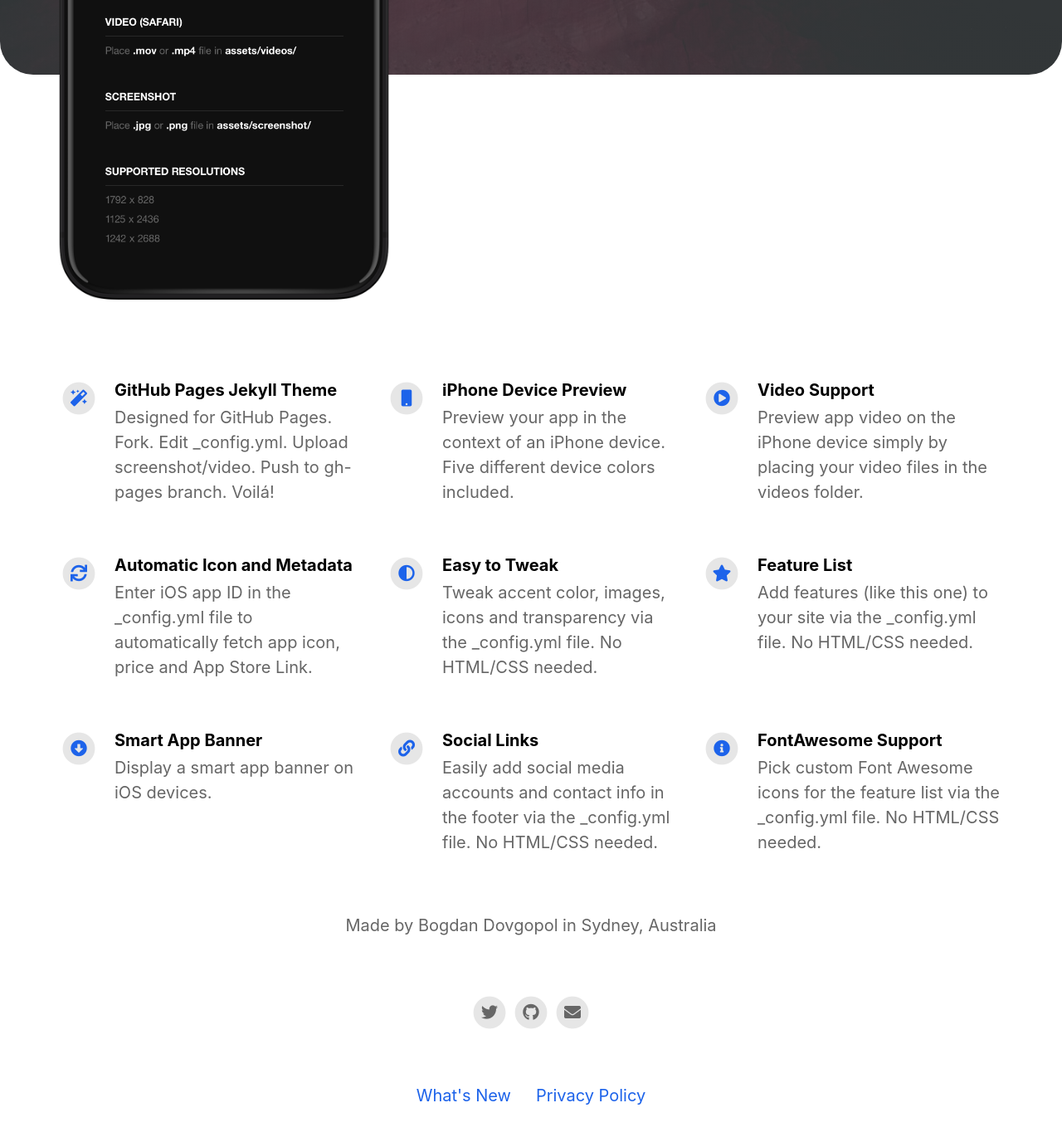
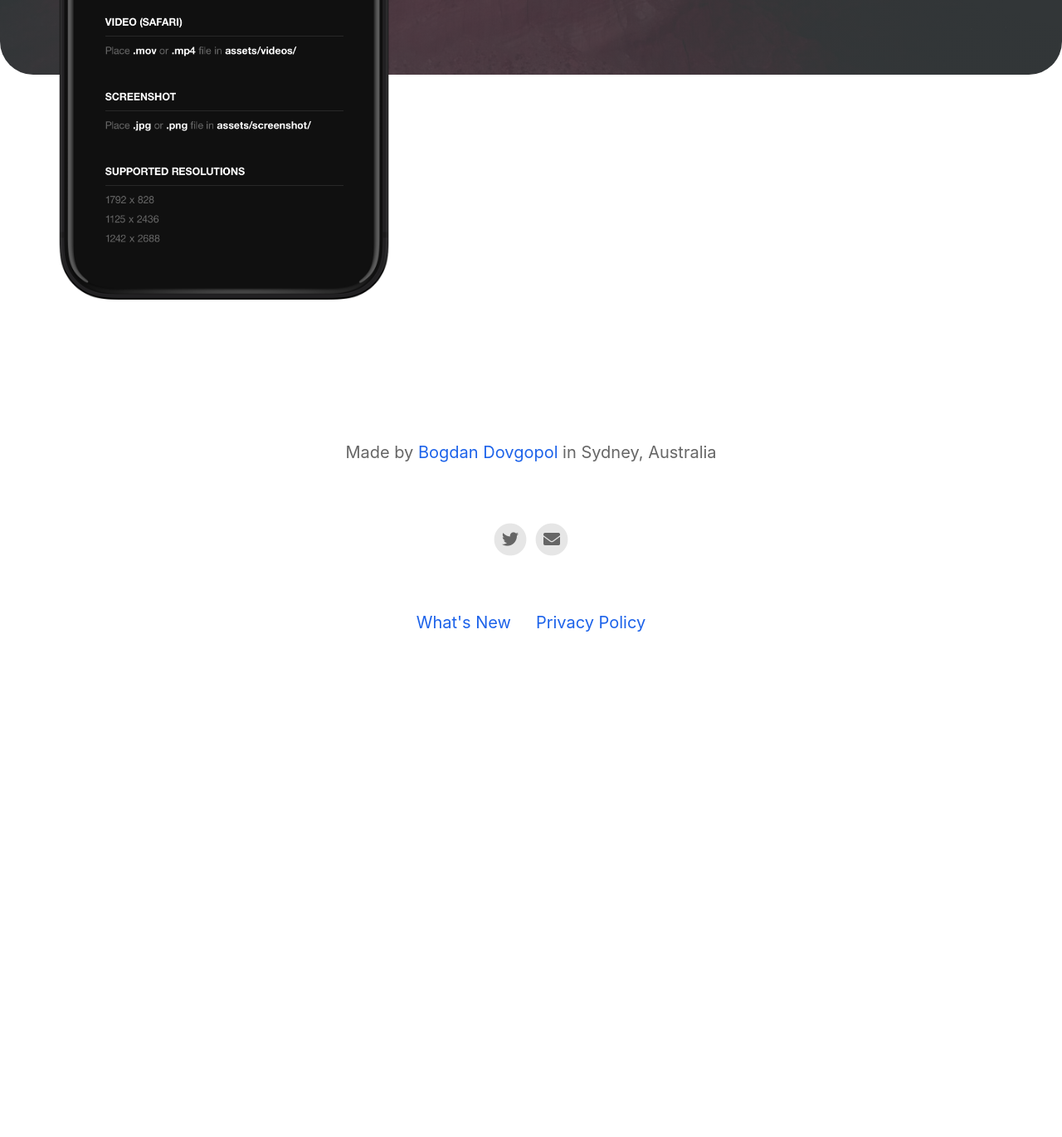
Before and after one commit to bogdandovgopol/mypedometer.app, a Jekyll site: the page built from index.html, in a window 1280 px wide and 1400 px high, scrolled down 624 px. Shown: the top 1370 px of the window at 83% size. Built offline with Jekyll 4.4.1, drawn with Linux system fonts in a browser that asks for light colours; nearby versions of some CDN libraries; after the commit the page ends 1454 px from its top, so only the background shows below that.

Commit message:
Update _config.yml

```diff
--- a/_config.yml
+++ b/_config.yml
@@ -20,59 +20,59 @@ enable_smart_app_banner                   : true
 
 # Information About Yourself
 your_name                                 : Bogdan Dovgopol
-your_link                                 :
+your_link                                 : https://twitter.com/bogdandovgopol
 your_city                                 : Sydney, Australia
 email_address                             : bogdan@dovgopol.dev
 facebook_username                         :
 instagram_username                        :
-twitter_username                          : bogdandovgopol
-github_username                           : bogdandovgopol
+twitter_username                          : MyPedometerApp
+github_username                           :
 youtube_username                          :
 
 
 
 # Feature List                            Edit, add or remove features to be presented.
-features                                  :
+# features                                  :
 
-  - title                                 : GitHub Pages Jekyll Theme
-    description                           : Designed for GitHub Pages. Fork. Edit _config.yml. Upload screenshot/video. Push to gh-pages branch. Voilá!
-    fontawesome_icon_name                 : magic
+#   - title                                 : GitHub Pages Jekyll Theme
+#     description                           : Designed for GitHub Pages. Fork. Edit _config.yml. Upload screenshot/video. Push to gh-pages branch. Voilá!
+#     fontawesome_icon_name                 : magic
 
-  - title                                 : iPhone Device Preview
-    description                           : Preview your app in the context of an iPhone device. Five different device colors included.
-    fontawesome_icon_name                 : mobile
+#   - title                                 : iPhone Device Preview
+#     description                           : Preview your app in the context of an iPhone device. Five different device colors included.
+#     fontawesome_icon_name                 : mobile
 
-  - title                                 : Video Support
-    description                           : Preview app video on the iPhone device simply by placing your video files in the videos folder.
-    fontawesome_icon_name                 : play-circle
+#   - title                                 : Video Support
+#     description                           : Preview app video on the iPhone device simply by placing your video files in the videos folder.
+#     fontawesome_icon_name                 : play-circle
 
-  - title                                 : Automatic Icon and Metadata
-    description                           : Enter iOS app ID in the _config.yml file to automatically fetch app icon, price and App Store Link.
-    fontawesome_icon_name                 : sync
+#   - title                                 : Automatic Icon and Metadata
+#     description                           : Enter iOS app ID in the _config.yml file to automatically fetch app icon, price and App Store Link.
+#     fontawesome_icon_name                 : sync
 
-  - title                                 : Easy to Tweak
-    description                           : Tweak accent color, images, icons and transparency via the _config.yml file. No HTML/CSS needed.
-    fontawesome_icon_name                 : adjust
+#   - title                                 : Easy to Tweak
+#     description                           : Tweak accent color, images, icons and transparency via the _config.yml file. No HTML/CSS needed.
+#     fontawesome_icon_name                 : adjust
 
-  - title                                 : Feature List
-    description                           : Add features (like this one) to your site via the _config.yml file. No HTML/CSS needed.
-    fontawesome_icon_name                 : star
+#   - title                                 : Feature List
+#     description                           : Add features (like this one) to your site via the _config.yml file. No HTML/CSS needed.
+#     fontawesome_icon_name                 : star
 
-  - title                                 : Smart App Banner
-    description                           : Display a smart app banner on iOS devices.
-    fontawesome_icon_name                 : arrow-alt-circle-down
+#   - title                                 : Smart App Banner
+#     description                           : Display a smart app banner on iOS devices.
+#     fontawesome_icon_name                 : arrow-alt-circle-down
 
-  - title                                 : Social Links
-    description                           : Easily add social media accounts and contact info in the footer via the _config.yml file. No HTML/CSS needed.
-    fontawesome_icon_name                 : link
+#   - title                                 : Social Links
+#     description                           : Easily add social media accounts and contact info in the footer via the _config.yml file. No HTML/CSS needed.
+#     fontawesome_icon_name                 : link
 
-  - title                                 : FontAwesome Support
-    description                           : Pick custom Font Awesome icons for the feature list via the _config.yml file. No HTML/CSS needed.
-    fontawesome_icon_name                 : info-circle
+#   - title                                 : FontAwesome Support
+#     description                           : Pick custom Font Awesome icons for the feature list via the _config.yml file. No HTML/CSS needed.
+#     fontawesome_icon_name                 : info-circle
 
-  - title                                 : # New Feature Title
-    description                           : # New Feature Description
-    fontawesome_icon_name                 : # Enter Font Awesome icon name (e.g. star). Find icons on fontawesome.com/icons.
+#   - title                                 : # New Feature Title
+#     description                           : # New Feature Description
+#     fontawesome_icon_name                 : # Enter Font Awesome icon name (e.g. star). Find icons on fontawesome.com/icons.
 
 
 
```
